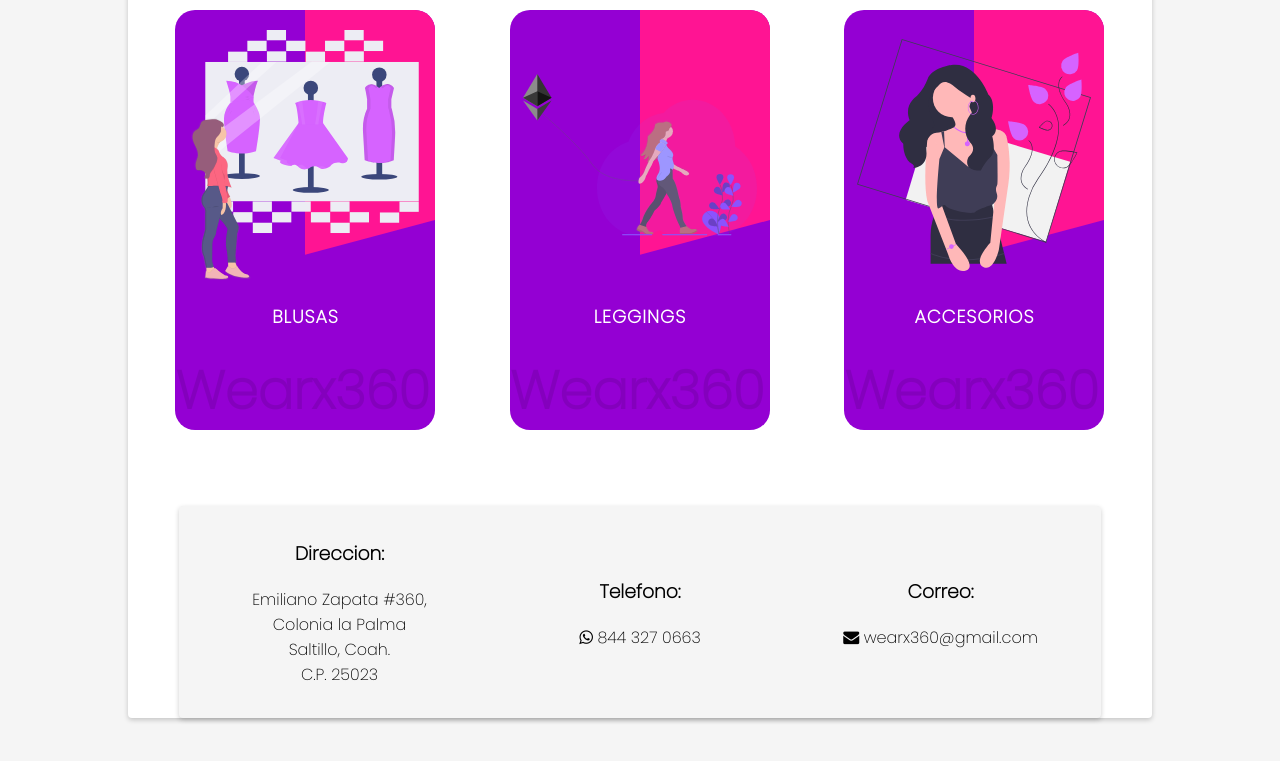
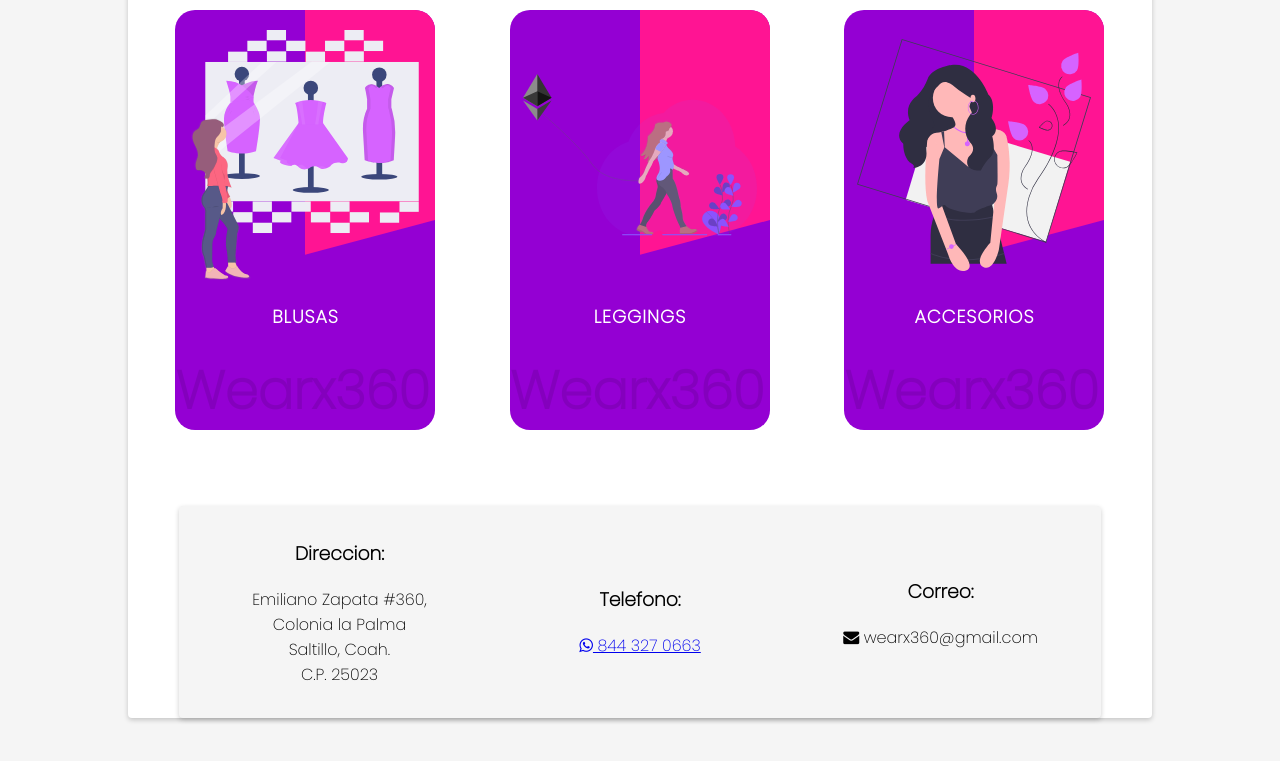
Before and after one commit to wearx360/Wereable, a plain HTML site: page index.html in a window 1280 px wide. Shown: the part 855-1616 px from the top of the page. Drawn offline with nearby package versions, Linux system fonts and the light colour scheme.

Commit message:
Update index.html

```diff
--- a/index.html
+++ b/index.html
@@ -67,7 +67,7 @@
             </div>
             <div class="pie">
                 <h3>Telefono:</h3>
-                <p><i class="fa fa-whatsapp"></i> 844 327 0663</p>
+                <a href="https://api.whatsapp.com/send?phone=528443270663&text=hola,%20qué%20tal?"><i class="fa fa-whatsapp"></i> 844 327 0663</a>
             </div>
             <div class="pie">
                 <h3>Correo:</h3>
```
